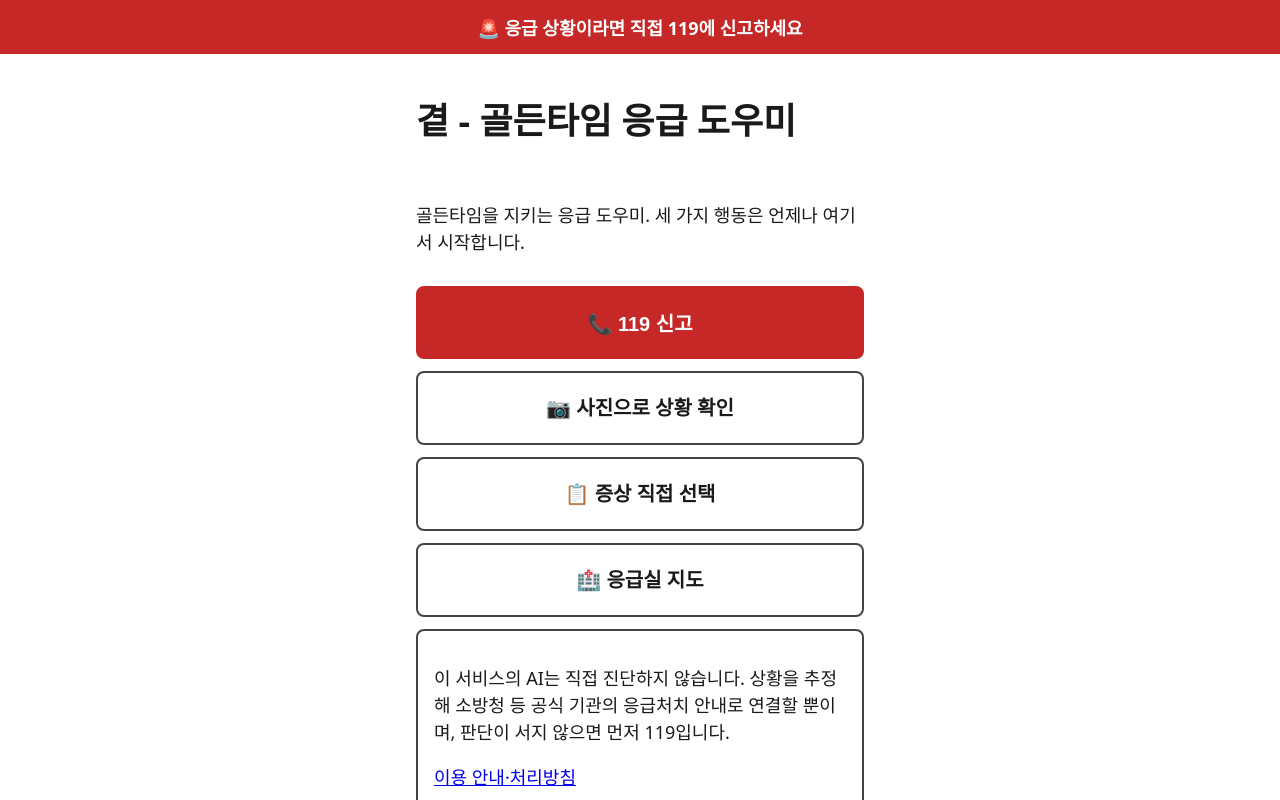
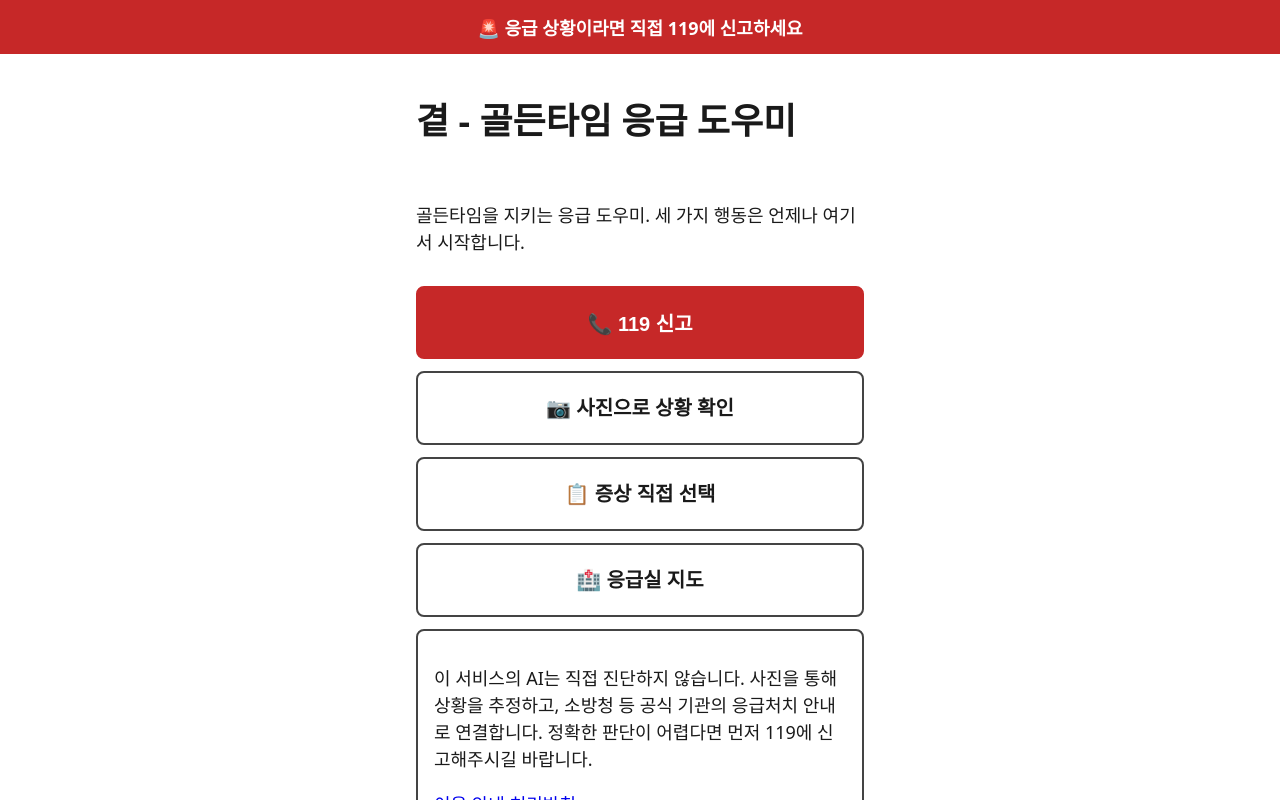
Before and after one commit to soldesk7/gyeot, a React (Vite) app in the folder front/: page / in a window 1280 px wide. Built offline with nearby package versions, Linux system fonts and the light colour scheme; no server answers.

Commit message:
{f4} - feat: 비진단 고지 공용 컴포넌트 적용

```diff
--- a/front/src/components/NonDiagnosticNotice.jsx
+++ b/front/src/components/NonDiagnosticNotice.jsx
@@ -4,8 +4,9 @@ export default function NonDiagnosticNotice() {
   return (
     <div className="card">
       <p>
-        이 서비스의 AI는 직접 진단하지 않습니다. 상황을 추정해 소방청 등 공식 기관의
-        응급처치 안내로 연결할 뿐이며, 판단이 서지 않으면 먼저 119입니다.
+        이 서비스의 AI는 직접 진단하지 않습니다. 사진을 통해 상황을 추정하고,
+        소방청 등 공식 기관의 응급처치 안내로 연결합니다.
+        정확한 판단이 어렵다면 먼저 119에 신고해주시길 바랍니다.
       </p>
       <Link to="/notice">이용 안내·처리방침</Link>
     </div>
```
